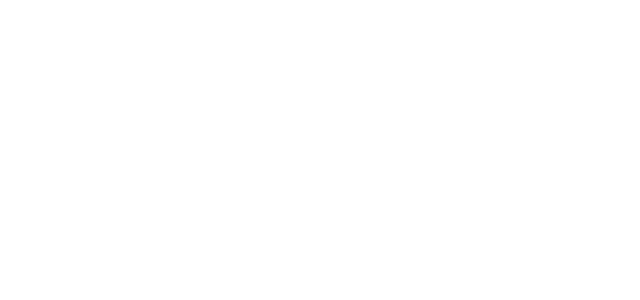
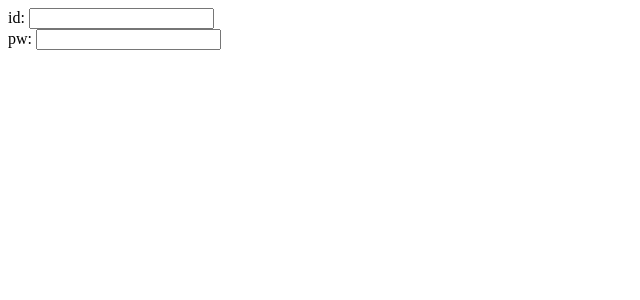
Before and after one commit to Boyzmsc/learn-vue-js, a Vue app in the folder vue-form/: page / in a window 1280 px wide. Shown: the top 300 px of the page, without its empty margins (0-640 px from the left). Built offline with nearby package versions, Linux system fonts and the light colour scheme.

Commit message:
feat: Add form

```diff
--- a/vue-form/src/App.vue
+++ b/vue-form/src/App.vue
@@ -1,5 +1,14 @@
 <template>
-
+  <form action="">
+    <div>
+      <label for="username">id: </label>
+      <input id="username" type="text">
+    </div>
+    <div>
+      <label for="password">pw: </label>
+      <input id="password" type="password">
+    </div>
+  </form>
 </template>
 
 <script>
```
